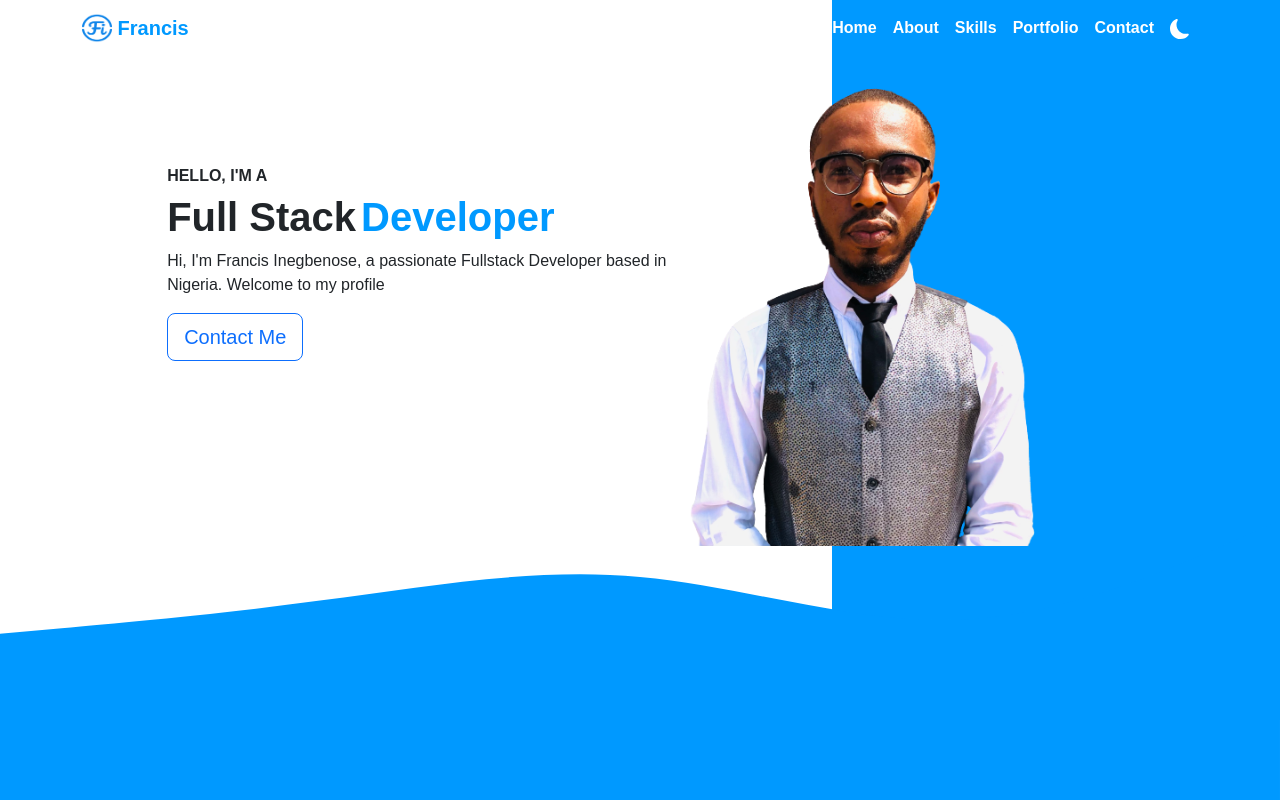
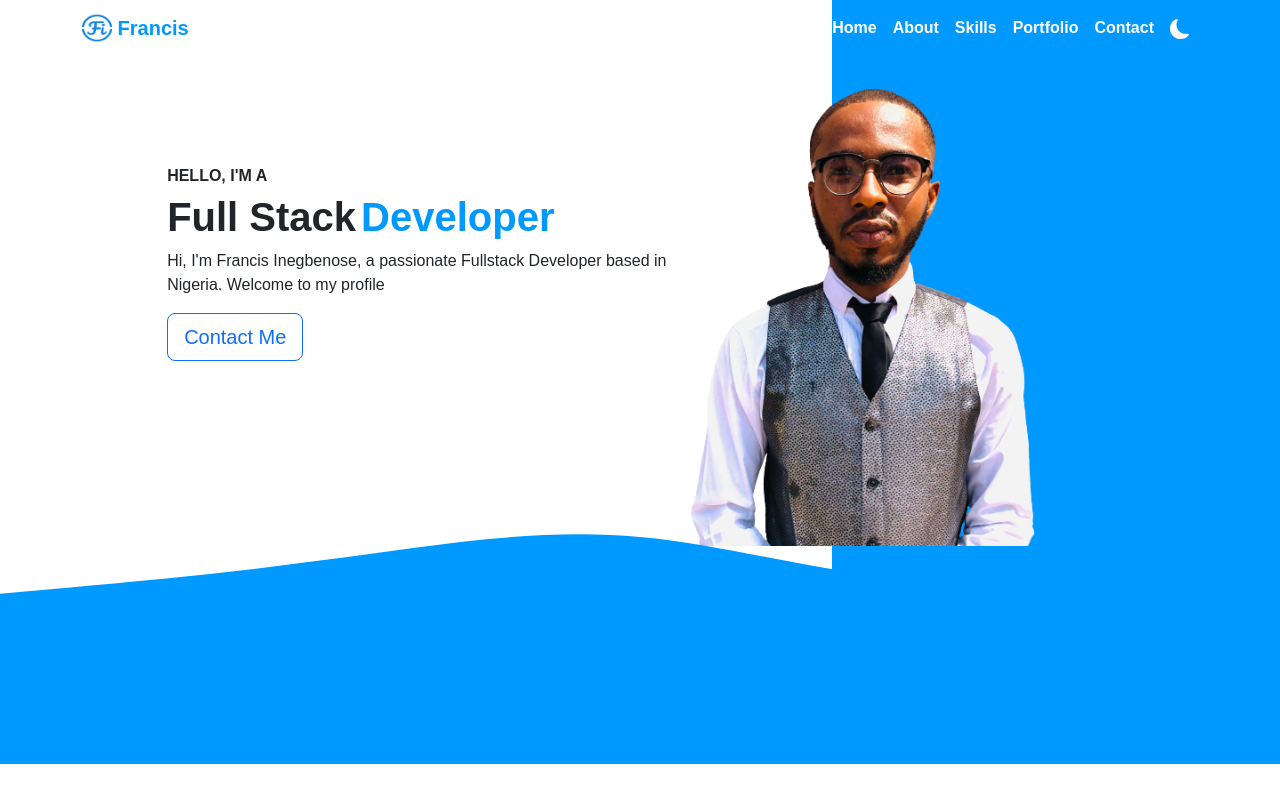
Before and after one commit to Fransco35/LPortfolio, a React (Create React App) app: page / in a window 1280 px wide. Built offline with nearby package versions, Linux system fonts and the light colour scheme.

Commit message:
work on responsiveness

```diff
--- a/src/App.css
+++ b/src/App.css
@@ -10,7 +10,7 @@
 
 .svg {
   position: relative;
-  top: -200px;
+  top: -30vh;
 }
 
 @media screen and (max-width: 992px) {
```
